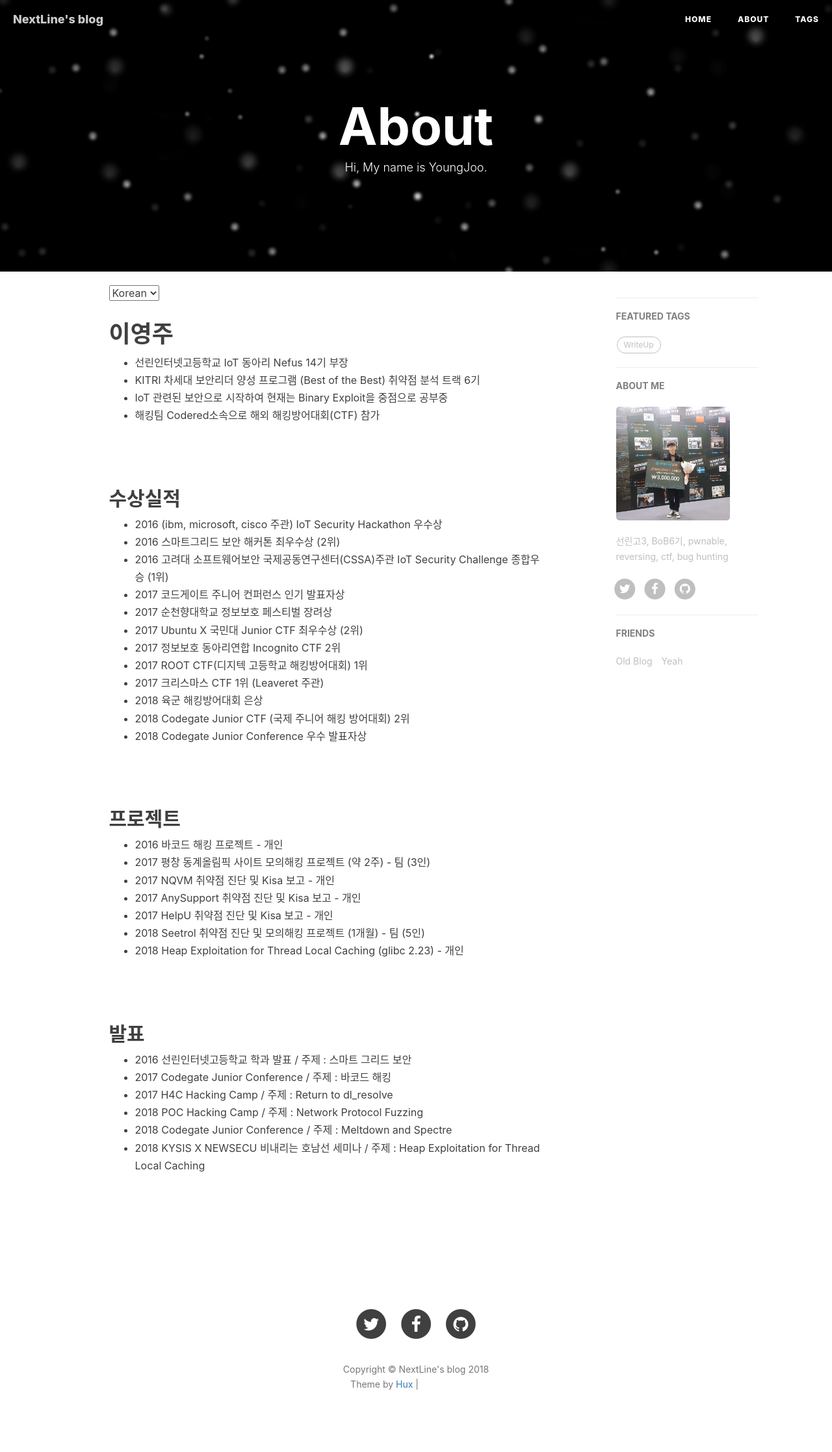
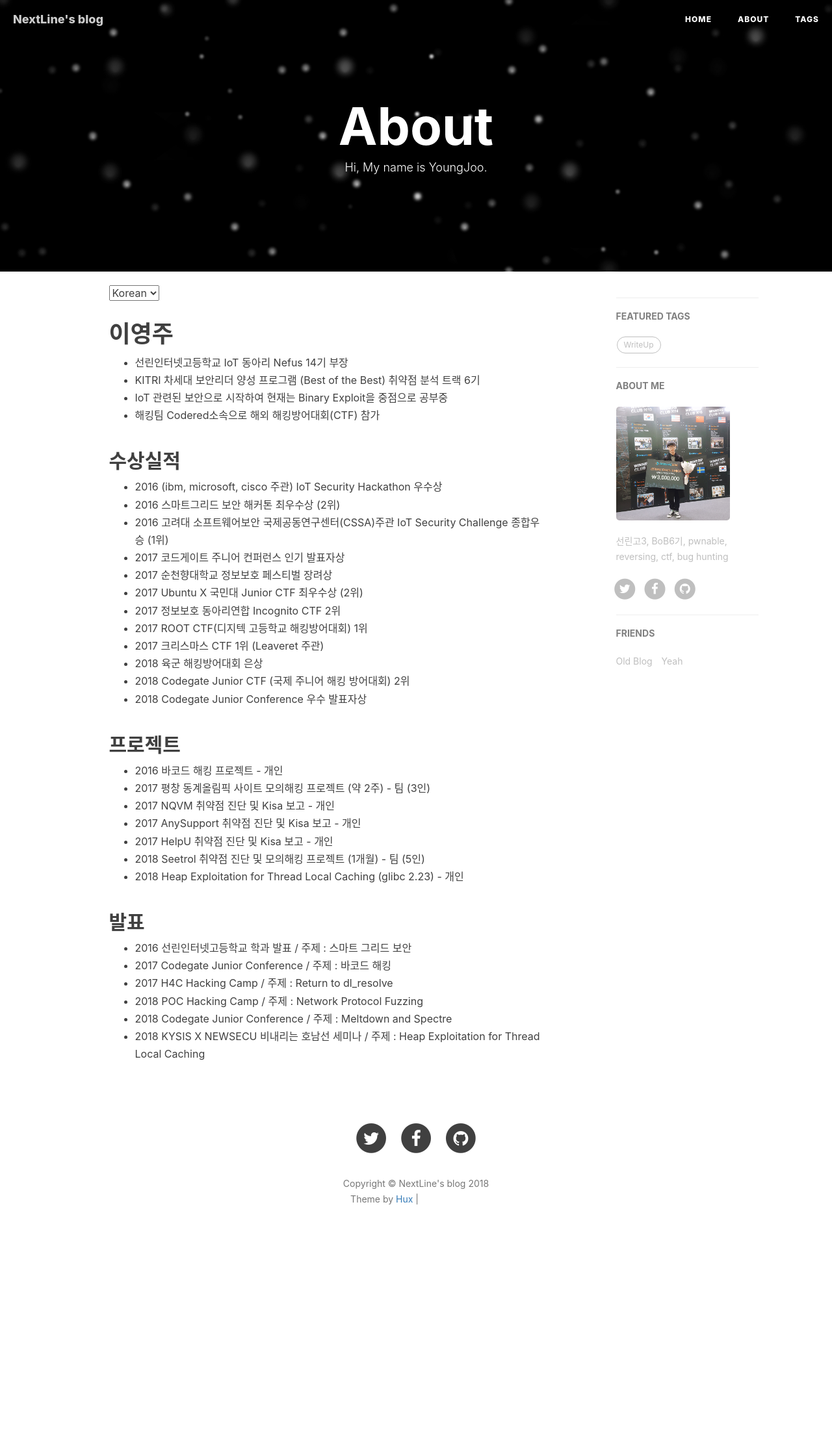
Before and after one commit to LYoungJoo/lyoungjoo.github.io, a Jekyll site: the page built from about.html, in a window 1280 px wide. Shown: the whole page at 65% size. Built offline with Jekyll 4.4.1, drawn with Linux system fonts in a browser that asks for light colours; nearby versions of some CDN libraries; comment, search, counter and statistics services are not loaded; after the commit the page ends 1950 px from its top, so only the background shows below that; grey boxes are pictures that could not be loaded.

Commit message:
Update about.html

```diff
--- a/about.html
+++ b/about.html
@@ -22,7 +22,6 @@ header-img: "img/home-bg.jpg"
 <li>해킹팀 Codered소속으로 해외 해킹방어대회(CTF) 참가</li>
 
 </ul>
-<p>&nbsp;</p>
 <h2>수상실적</h2>
 <ul>
 <li>2016 (ibm, microsoft, cisco 주관) IoT Security Hackathon 우수상</li>
@@ -39,7 +38,6 @@ header-img: "img/home-bg.jpg"
 <li>2018 Codegate Junior Conference 우수 발표자상</li>
 
 </ul>
-<p>&nbsp;</p>
 <h2>프로젝트</h2>
 <ul>
 <li>2016 바코드 해킹 프로젝트 - 개인</li>
@@ -51,7 +49,6 @@ header-img: "img/home-bg.jpg"
 <li>2018 Heap Exploitation for Thread Local Caching (glibc 2.23) - 개인</li>
 
 </ul>
-<p>&nbsp;</p>
 <h2>발표</h2>
 <ul>
 <li>2016 선린인터넷고등학교 학과 발표 / 주제 : 스마트 그리드 보안</li>
@@ -62,9 +59,6 @@ header-img: "img/home-bg.jpg"
 <li>2018 KYSIS X NEWSECU 비내리는 호남선 세미나 / 주제 : Heap Exploitation for Thread Local Caching</li>
 
 </ul>
-<p>&nbsp;</p>
-<p>&nbsp;</p>
-
 
 </div>
 
```
